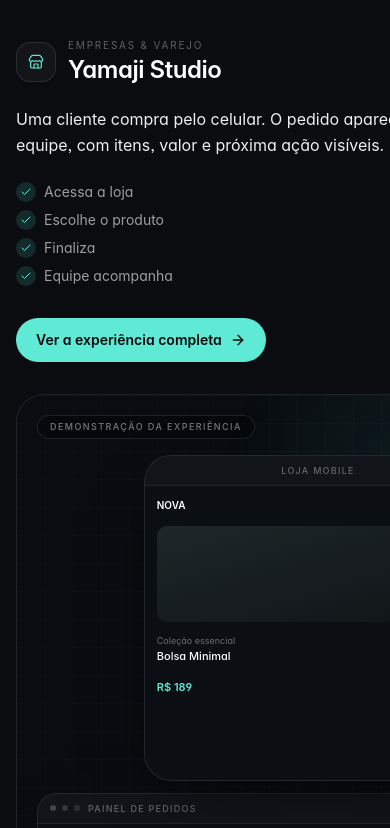
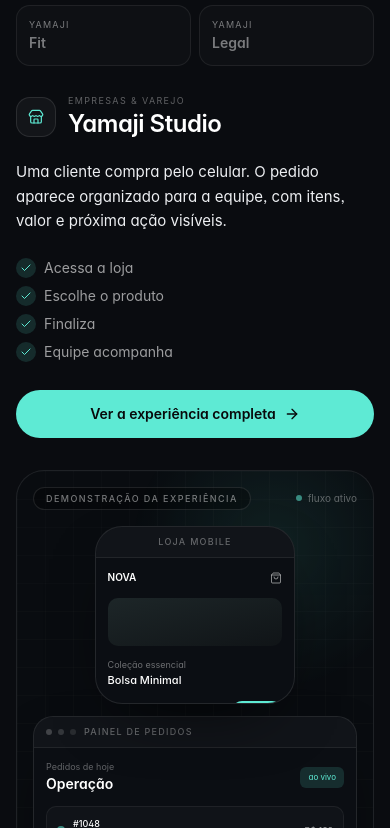
Before and after one commit to cauayoshito/yamaji-ecommerce, a Next.js app: page / in a window 390 px wide. Shown: the part 3216-4044 px from the top of the page. Built offline with nearby package versions, Linux system fonts and the light colour scheme.

Commit message:
fix: reorganiza seletor e mockup da experiência no mobile

```diff
--- a/components/ecosystem/SegmentExplorer.tsx
+++ b/components/ecosystem/SegmentExplorer.tsx
@@ -25,15 +25,15 @@
 
   return (
     <div
-      className="grid gap-8 lg:grid-cols-[0.78fr_1.22fr] lg:items-center"
+      className="grid min-w-0 gap-8 lg:grid-cols-[0.78fr_1.22fr] lg:items-center"
       style={{
         "--segment-accent": active.accent,
         "--segment-soft": active.accentSoft,
       } as React.CSSProperties}
     >
-      <div>
+      <div className="min-w-0">
         <div
-          className="flex gap-2 overflow-x-auto pb-2 lg:grid lg:grid-cols-2 lg:overflow-visible"
+          className="grid min-w-0 grid-cols-2 gap-2 lg:grid-cols-2"
           role="tablist"
           aria-label="Escolha uma solução Yamaji"
         >
@@ -71,16 +71,16 @@
                   }
                 }}
                 className={cn(
-                  "min-w-[145px] rounded-xl border px-4 py-3 text-left transition duration-200 focus-visible:ring-2 focus-visible:ring-accent/60",
+                  "w-full min-w-0 rounded-xl border px-3 py-3 text-left transition duration-200 focus-visible:ring-2 focus-visible:ring-accent/60 sm:px-4",
                   selected
                     ? "border-white/20 bg-white/[0.07] text-white"
                     : "border-white/[0.07] bg-white/[0.02] text-white/45 hover:border-white/15 hover:text-white/75"
                 )}
               >
-                <span className="block text-[10px] uppercase tracking-[0.15em]">
+                <span className="block truncate text-[9px] uppercase tracking-[0.13em] sm:text-[10px] sm:tracking-[0.15em]">
                   Yamaji
                 </span>
-                <span className="mt-0.5 block text-sm font-semibold">
+                <span className="mt-0.5 block truncate text-sm font-semibold">
                   {solution.shortName}
                 </span>
               </button>
@@ -92,44 +92,59 @@
           id="segment-panel"
           role="tabpanel"
           aria-labelledby={`segment-tab-${active.slug}`}
-          className="mt-8"
+          className="mt-7 min-w-0 sm:mt-8"
         >
-          <div className="flex items-center gap-3">
+          <div className="flex min-w-0 items-center gap-3">
             <SegmentMark segment={active.slug} />
-            <div>
-              <p className="text-[10px] uppercase tracking-[0.18em] text-white/35">
+            <div className="min-w-0">
+              <p className="truncate text-[9px] uppercase tracking-[0.15em] text-white/35 sm:text-[10px] sm:tracking-[0.18em]">
                 {active.eyebrow}
               </p>
-              <h3 className="text-2xl font-semibold text-white">{active.name}</h3>
+              <h3 className="truncate text-2xl font-semibold text-white">
+                {active.name}
+              </h3>
             </div>
           </div>
 
-          <p className="mt-5 max-w-xl text-base leading-relaxed text-white/58">
+          <p className="mt-5 max-w-xl text-[15px] leading-relaxed text-white/58 sm:text-base">
             {active.scenario}
           </p>
 
-          <ol className="mt-6 grid gap-2 sm:grid-cols-2">
+          <ol className="mt-6 grid min-w-0 gap-2 sm:grid-cols-2">
             {active.flow.map((step) => (
-              <li key={step} className="flex items-center gap-2 text-sm text-white/60">
+              <li key={step} className="flex min-w-0 items-center gap-2 text-sm text-white/60">
                 <span className="grid h-5 w-5 shrink-0 place-items-center rounded-full bg-[var(--segment-soft)] text-[var(--segment-accent)]">
                   <Check className="h-3 w-3" />
                 </span>
-                {step}
+                <span className="min-w-0 break-words">{step}</span>
               </li>
             ))}
           </ol>
 
           <Link
             href={`/${active.slug}`}
-            className="mt-8 inline-flex items-center gap-2 rounded-full bg-[var(--segment-accent)] px-5 py-3 text-sm font-semibold text-[#08090B] transition hover:-translate-y-0.5 focus-visible:ring-2 focus-visible:ring-[var(--segment-accent)]"
+            className="mt-7 inline-flex min-h-12 w-full items-center justify-center gap-2 rounded-full bg-[var(--segment-accent)] px-5 py-3 text-center text-sm font-semibold text-[#08090B] transition hover:-translate-y-0.5 focus-visible:ring-2 focus-visible:ring-[var(--segment-accent)] sm:mt-8 sm:w-auto"
           >
             Ver a experiência completa
-            <ArrowRight className="h-4 w-4" />
+            <ArrowRight className="h-4 w-4 shrink-0" />
           </Link>
         </div>
       </div>
 
-      <SolutionMockup solution={active} />
+      <div className="min-w-0 lg:hidden">
+        <SolutionMockup
+          solution={active}
+          compact
+          className="w-full min-w-0 max-w-full"
+        />
+      </div>
+
+      <div className="hidden min-w-0 lg:block">
+        <SolutionMockup
+          solution={active}
+          className="w-full min-w-0 max-w-full"
+        />
+      </div>
     </div>
   );
 }
```
